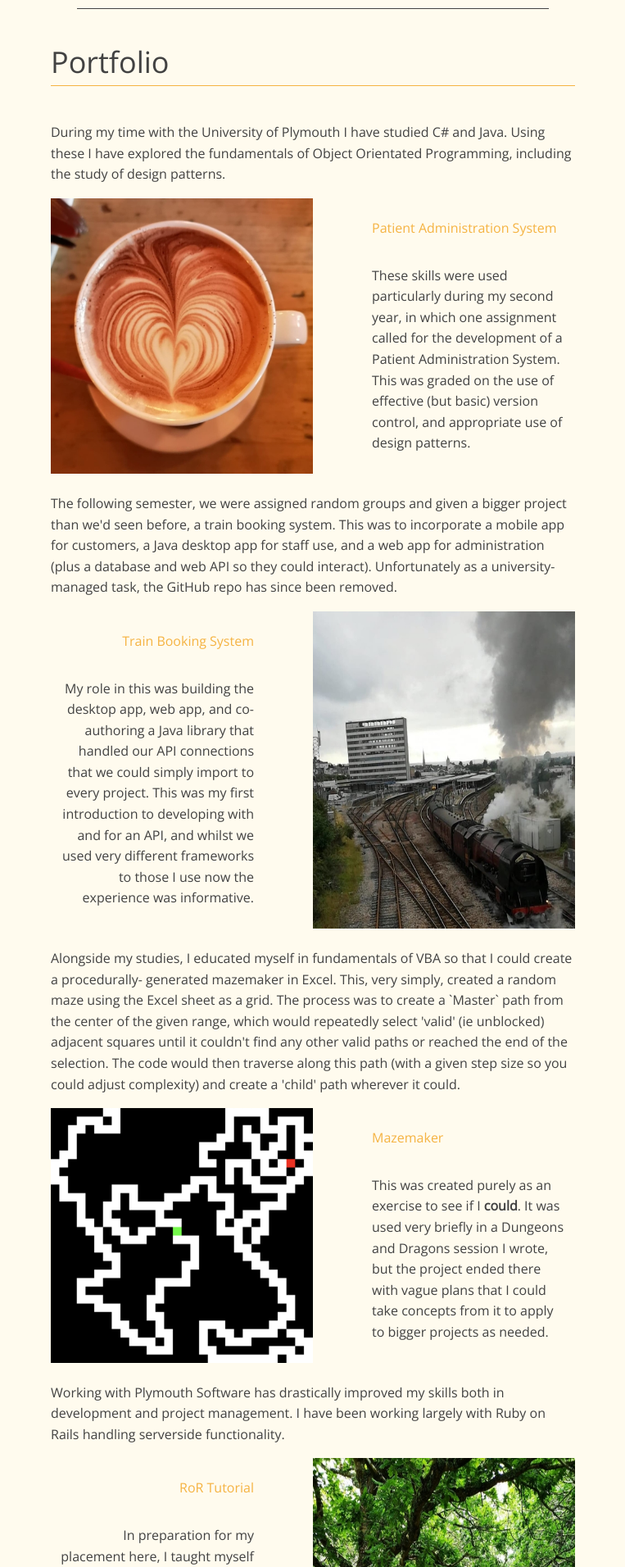
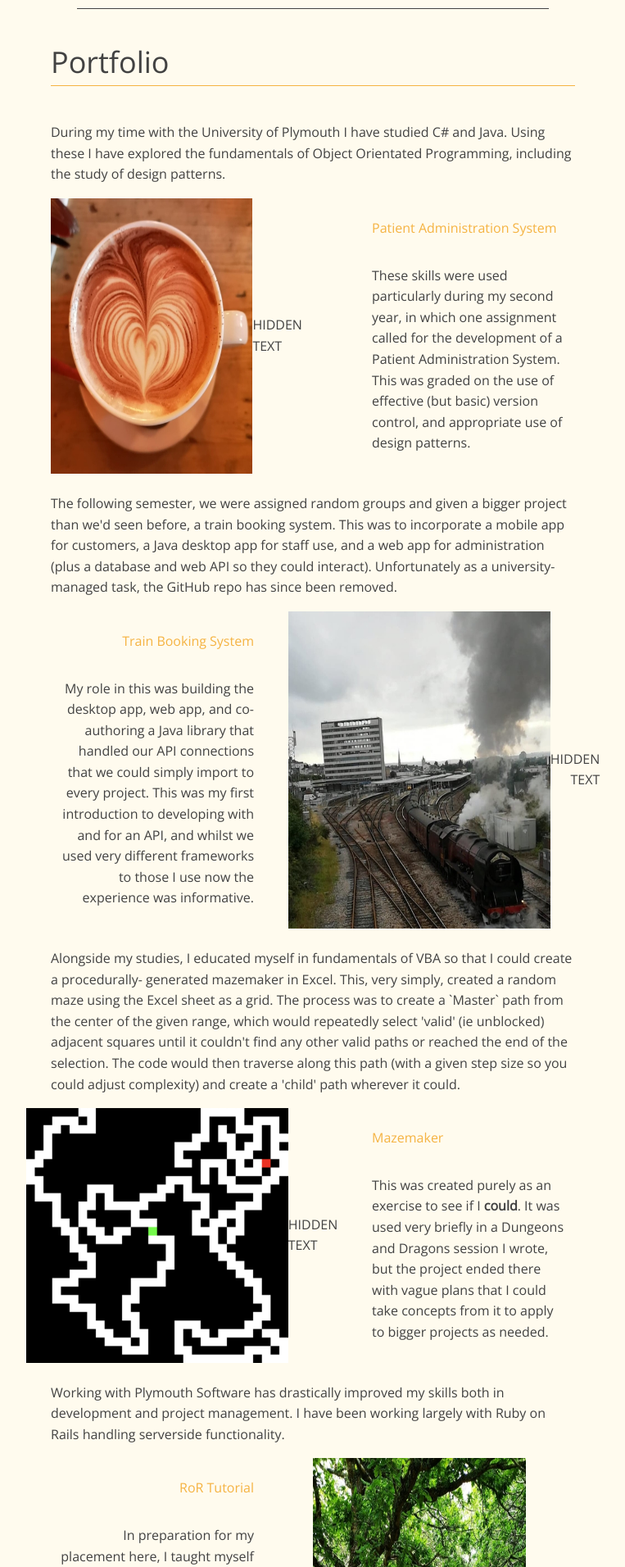
Before and after one commit to delete-44/website, a Jekyll site: the page built from index.html, in a window 1280 px wide. Shown: the part 2027-3939 px from the top of the page at 82% size, without its empty margins (258-1021 px from the left). Built offline with Jekyll 4.4.1, drawn with Linux system fonts in a browser that asks for light colours; nearby versions of some CDN libraries; some of the changed text lies outside the part shown.

```diff
--- a/_sass/main.scss
+++ b/_sass/main.scss
@@ -90,6 +90,7 @@ h4 { color: $subtle; }
   // Copyright information for images
   .owned-image {
     transition: .15s;
+    position: relative;
 
     &:hover {
     filter: brightness(50%);
@@ -98,8 +99,8 @@ h4 { color: $subtle; }
   }
 
   .copyright-text {
-    position: absolute;
-    display: none;
+    margin-top: auto;
+    margin-bottom: auto;
   }
 
   .owned-image:hover + .copyright-text {
```
Also changed, not shown: _includes/portfolio-card.html (+4 -3 lines).
